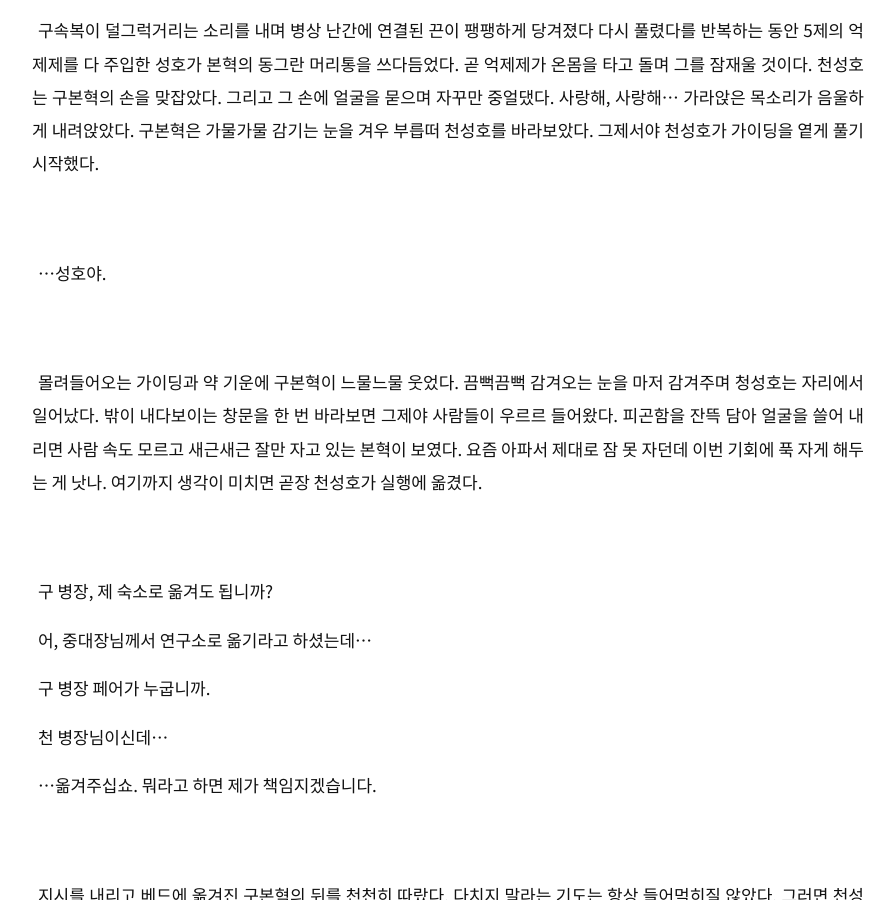
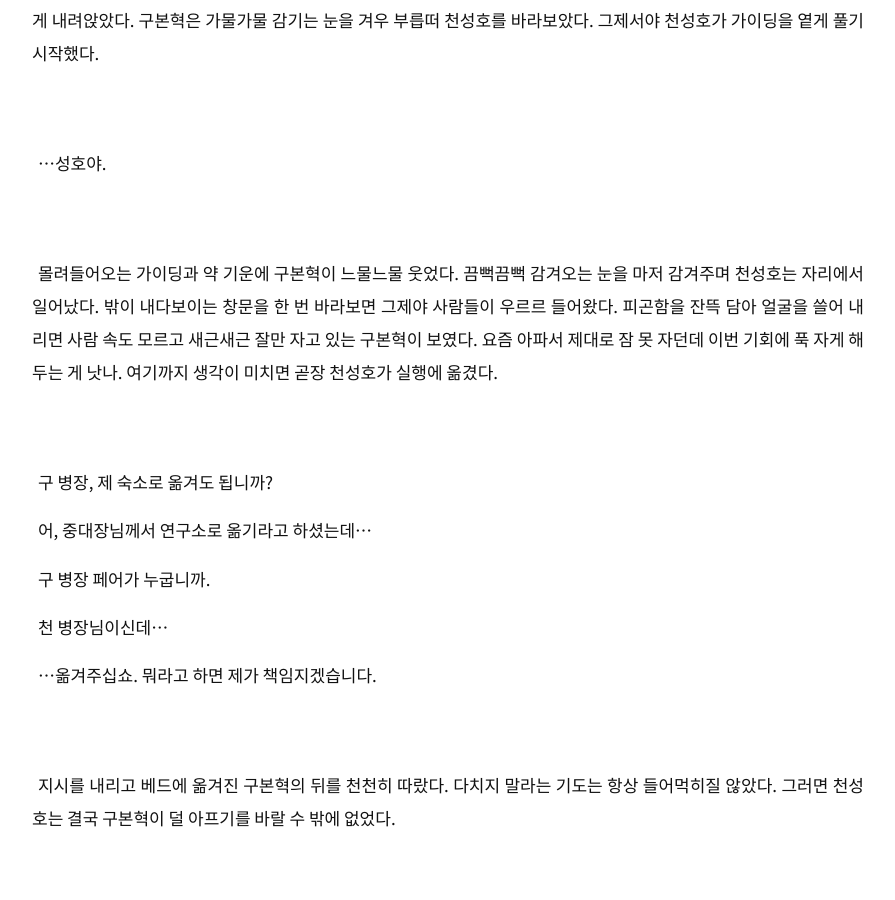
Before and after one commit to ssddii1038/ssddii1038.github.io, a Jekyll site: the page built from _posts/2026-11-17-160032.md, in a window 1280 px wide and 900 px high, scrolled down 8591 px. Shown: the whole window, without its empty margins (192-1087 px from the left). Built offline with Jekyll 4.4.1, drawn with Linux system fonts in a browser that asks for light colours; some web fonts are replaced.

Commit message:
Update _posts/2026-11-17-160032.md (via Pages CMS)

```diff
--- a/_posts/2026-11-17-160032.md
+++ b/_posts/2026-11-17-160032.md
@@ -3,8 +3,6 @@ title: 단명종보호프로젝트
 category: 단편
 ---
 
-
-&nbsp;
 
 &nbsp;
 
@@ -115,7 +113,11 @@ category: 단편
 
 부대에 유이하게 남아있던 나이 지긋한 행보관이 답지 않게 상스런 말을 써 가며 말했다. 복귀 중이라던 무전은 끊긴 지 반나절 째 이어지지 않았다. 오는 길에 뭔 일이라도 생겼는지, 본혁이는? 걔 가이딩 부족할 지도 모르는데? 목 끝까지 찰랑이는 불안에 천성호는 정수리가 콕콕 쑤시는 걸 느꼈다. 결국 참지 못하고 그가 바싹 마른 입술을 훑고 통신부로 달려가서 재촉했다. 그를 본 통신부 짬찌가 초췌한 얼굴로 몇 번 더 무전을 치더니 얼굴이 순식간에 사색이 된 채로 천성호를 다시 쳐다봤다.
 
+
+
 지금 복귀 중이라고 합니다, 천 병장님...
+
+
 
 그런데 구 병장님이 폭주하셔서 의무실에서 대기하고 계시면 곧 이송하겠다고... 까득, 입술을 피 나게 깨문 천성호가 한치의 망설임 없이 의무실을 향해 곧바로 뛰었다. 부디 괜찮기를 바라면서.
 
@@ -125,23 +127,39 @@ category: 단편
 
 이미 폭주를 시작한 마당에 가이딩은 독일 뿐이었다. 천성호는 무표정으로 억제제 네댓 개를 군복 바지 주머니에 쑤셔 넣었다. 두어 개로는 이제 내성 때문에 듣지도 않았다. 의무실 문 너머에서 끄으윽 하는 짐승 같은 울음, 또는 비명 소리가 들렸다. 아마 고통에 소리를 참지 못하고 새어나왔을 것이다. 암울한 기분으로 천성호가 문고리를 잡으면 제대로 악도 못 쓰고 흐으윽, 하는 울음 섞인 신음만 들렸다.
 
+
+
 하여튼...말 진짜 안 듣네.
+
+
 
 내가 말했잖아, 그러다가 폭주한다고. 무리하지 말라고 그렇게 말을 했건만 구본혁은 제 충고를 한귀로 듣고 한귀로 흘렸다. 별 문제 안된다며 손을 설렁이는 모습이 떠올랐다. 이렇게 아파할 거면서... 천성호가 숨을 깊게 내쉬고 문을 열었다. 방에 들어서면 제일 구석에 커튼이 쳐져 있는 곳. 병장이라 이제 고정 자리가 된 그곳에 가 커튼을 걷으면 구속복으로 고정된 채 입에 수건을 물고 버티고 있던 본혁의 얼굴이 보였다. 땀에 젖은 앞머리가 이마에 자글자글 달라붙어 있어 그걸 넘겨주면 혼몽한 새에도 인기척이 성호인 걸 알아채고 흐릿한 초점을 애써 잡으려 했다. 그러면 천성호는 눈 위에 손을 덮어 눈을 감겨주고 다른 한 손으로는 억제제를 꺼냈다.
 
+
+
 쉬... 괜찮아, 괜찮아. 좀 있음 괜찮아질 거야...
+
+
 
 구속복이 덜그럭거리는 소리를 내며 병상 난간에 연결된 끈이 팽팽하게 당겨졌다 다시 풀렸다를 반복하는 동안 5제의 억제제를 다 주입한 성호가 본혁의 동그란 머리통을 쓰다듬었다. 곧 억제제가 온몸을 타고 돌며 그를 잠재울 것이다. 천성호는 구본혁의 손을 맞잡았다. 그리고 그 손에 얼굴을 묻으며 자꾸만 중얼댔다. 사랑해, 사랑해... 가라앉은 목소리가 음울하게 내려앉았다. 구본혁은 가물가물 감기는 눈을 겨우 부릅떠 천성호를 바라보았다. 그제서야 천성호가 가이딩을 옅게 풀기 시작했다.
 
+
+
 ...성호야.
 
-몰려들어오는 가이딩과 약 기운에 구본혁이 느물느물 웃었다. 끔뻑끔뻑 감겨오는 눈을 마저 감겨주며 청성호는 자리에서 일어났다. 밖이 내다보이는 창문을 한 번 바라보면 그제야 사람들이 우르르 들어왔다. 피곤함을 잔뜩 담아 얼굴을 쓸어 내리면 사람 속도 모르고 새근새근 잘만 자고 있는 본혁이 보였다. 요즘 아파서 제대로 잠 못 자던데 이번 기회에 푹 자게 해두는 게 낫나. 여기까지 생각이 미치면 곧장 천성호가 실행에 옮겼다.
+
+
+몰려들어오는 가이딩과 약 기운에 구본혁이 느물느물 웃었다. 끔뻑끔뻑 감겨오는 눈을 마저 감겨주며 천성호는 자리에서 일어났다. 밖이 내다보이는 창문을 한 번 바라보면 그제야 사람들이 우르르 들어왔다. 피곤함을 잔뜩 담아 얼굴을 쓸어 내리면 사람 속도 모르고 새근새근 잘만 자고 있는 구본혁이 보였다. 요즘 아파서 제대로 잠 못 자던데 이번 기회에 푹 자게 해두는 게 낫나. 여기까지 생각이 미치면 곧장 천성호가 실행에 옮겼다.
+
+
 
 구 병장, 제 숙소로 옮겨도 됩니까?
 어, 중대장님께서 연구소로 옮기라고 하셨는데...
 구 병장 페어가 누굽니까.
 천 병장님이신데...
 ...옮겨주십쇼. 뭐라고 하면 제가 책임지겠습니다.
+
+
 
 지시를 내리고 베드에 옮겨진 구본혁의 뒤를 천천히 따랐다. 다치지 말라는 기도는 항상 들어먹히질 않았다. 그러면 천성호는 결국 구본혁이 덜 아프기를 바랄 수 밖에 없었다.
 
@@ -160,7 +178,11 @@ category: 단편
 
 천성호가 잠결에 몸을 뒤틀었다. 곧이어 눈이 껌뻑껌뻑 뜨이더니 새벽의 어스름을 품은 눈이 구본혁과 마주했다. 천성호는 다급하게 몸을 일으켜 그를 제 품에 끌어안았다.
 
+
+
 다행...다행이야, 진짜로. 다행이야...
+
+
 
 애절하게 외치듯 하는 말이 진짜로 다행인 것 같아서 구본혁은 맥이 탁 풀렸다. 긴장이 풀어지고 몸이 늘어지는 게 품 안에서 느껴지자 천성호는 그제서야 동앗줄마냥 꽉 잡았던 손을 풀어냈다.
 
@@ -190,7 +212,11 @@ category: 단편
 
 여기저기 고장나 제대로 기능하지 못하는 몸을 이끌고 구본혁은 웃었다.
 
+
+
 단명종이 돌연변이 됐다고 오래 사냐?
+
+
 
 그래도 오래 살아야지... 이악물고 살아서 나랑 못 해본 거 다 해봐야지, 왜 또 미련 없는 것처럼 굴고 있는 건지. 구본혁 바보, 멍청이. 천성호가 버릇처럼 담배를 꺼내 물었다. 지친 얼굴을 쓸어내리는 손에 잔상처가 늘었다. 구본혁은 그 후로 지금까지 최소 여섯 번 더 폭주했다. 그를 천성호가 여섯 번은 더 살렸다. 둘이 의무 복무 기간이 끝나고 각자 원래 지부로 복귀했다 1년만에 천성호가 구본혁이 있는 서울 지부로 발령받고 같이 근무하는 동안. 무려 1년 가까이 공백이 있었는데도 그랬다. 다시 만난 구본혁의 얼굴이 눈에 띄게 수척했다. 그동안 폭주를 몇 번 했냐고 물었더니 너무 많아서 기억이 잘 안 난다고 했을 때는 속이 뒤집혀 하늘이 노래보였다.
 
@@ -198,13 +224,19 @@ category: 단편
 
 일곱 번째 폭주를 일으킨 날, 정부는 천성호에게 출전 명령을 내렸다. 군에서도 센터에서도 늘 출전 대기 상태였었던 천성호에게 처음으로 내려진 명령이었다. 이유라고는 구본혁의 옆에서 가이딩을 하며 보조하라는 것, 그것 하나뿐이었다. 침대에 앉은 천성호가 신발끈을 단단하게 매듭지었다. 출전복으로 갈아 입던 구본혁이 내내 불안이 가득 묻어나는 눈으로 그를 보았다. 꼭 마지막으로 모습을 새기는 듯한 눈이었다.
 
+
+
 형.
 ...왜.
 누가 보면 꼭 죽으러 가는 줄 알 것 같애. 나 안 죽을 건데.
 
+
+
 나는 형 죽기 전에는 안 죽을 거야. 그게 뭐야아... 단명종보다 일찍 죽으면 그게 인간인가? 단명종이지. 짜증이 난 구본혁이 힘 없이 던진 베개에 뒷통수를 한 대 맞은 천성호가 머리를 긁적였다. 허탈하게 먼저 웃었음에도 불안함을 감출 순 없었다. 앞코로 바닥을 쿵쿵 내리치던 천성호는 이미 다 터진 입술을 잘근잘근 입술을 씹는 구본혁을 잡아당겼다. 중심이 무너지며 구본혁이 비틀거렸다. 열이 많아 뜨뜻한 천성호의 입술이 닿았다. 잡아먹을 듯이 서로의 혀를 집어삼켰다. 고개를 들며 다시금 부딪힌 입술을 물고 집요하게 빨다가 비상경보가 울렸다. 그 소리에 퍼뜩 떨어졌지만 둘은 서로를 보며 웃음이 터졌다.
 
 천성호가 구본혁의 볼을 잡고 이마를 맞댔다. 작은 입맞춤이 짧게 다녀갔다.
+
+
 
 그러니까 형도 죽지마.
 살아서 나랑 돌아가는 거야.
@@ -213,6 +245,10 @@ category: 단편
 
 &nbsp;
 
+&nbsp;
+
+&nbsp;
+
 삐이이-
 
 알람 소리가 귀를 찔렀다.
```
